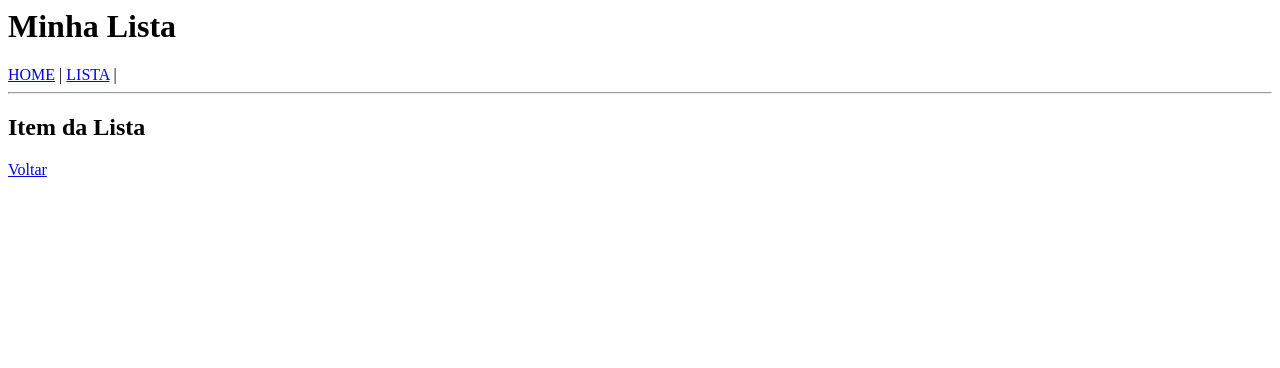
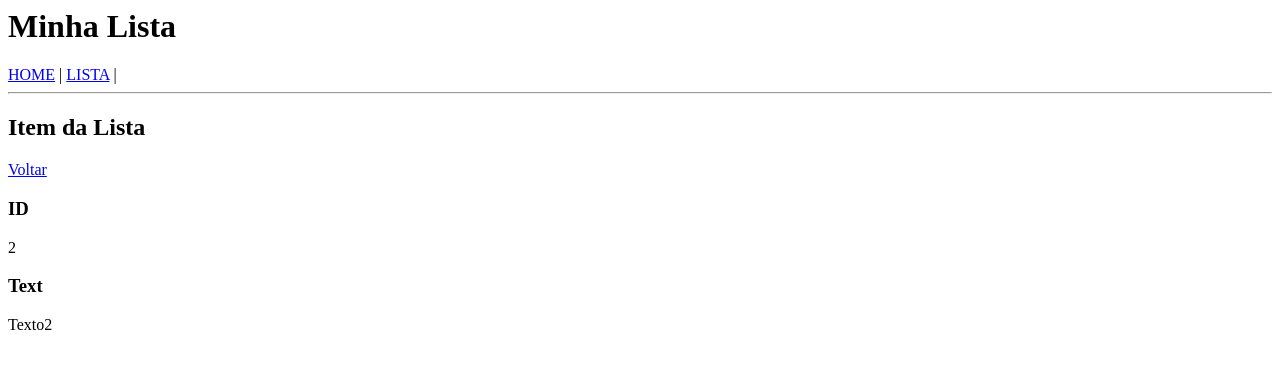
Before and after one commit to priscilafraifer/angular-ivy-du1vkc, an Angular app: page /list/1 in a window 1280 px wide. Shown: the top 368 px of the page. Built offline with nearby package versions, Linux system fonts and the light colour scheme.

Commit message:
2 files modified

```diff
--- a/src/app/list-details/list-details.component.html
+++ b/src/app/list-details/list-details.component.html
@@ -1,2 +1,6 @@
 <h2>Item da Lista</h2>
 <a [routerLink]="['/list']">Voltar</a>
+<h3>ID</h3>
+<div>{{ item.id }}</div>
+<h3>Text</h3>
+<div>{{ item.text }}</div>
--- a/src/app/list-details/list-details.component.ts
+++ b/src/app/list-details/list-details.component.ts
@@ -1,5 +1,6 @@
 import { Component, OnInit } from '@angular/core';
 import { ActivatedRoute } from '@angular/router';
+import { listData } from './list';
 
 @Component({
   selector: 'app-list-details',
@@ -9,7 +10,11 @@ import { ActivatedRoute } from '@angular/router';
 export class ListDetailsComponent implements OnInit {
   item;
 
-  constructor(private router: ActivatedRoute) {}
+  constructor(private route: ActivatedRoute) {}
 
-  ngOnInit() {}
+  ngOnInit() {
+    this.route.paramMap.subscribe((params) => {
+      this.item = listData[params.get('index')];
+    });
+  }
 }
```
